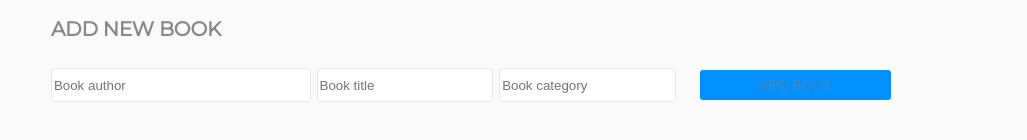
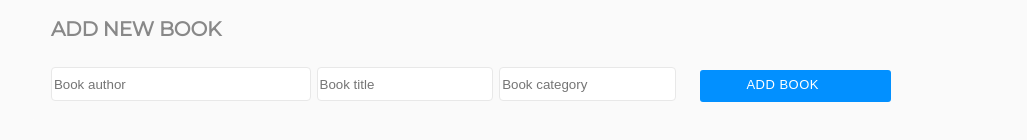
Before and after one commit to edahigure/bookstore, a React (Create React App) app: page /books in a window 1280 px wide. Shown: the part 2406-2546 px from the top of the page, without its empty margins (118-1145 px from the left). Built offline with nearby package versions, Linux system fonts and the light colour scheme; no server answers.

Commit message:
Do changes for review 1

```diff
--- a/package.json
+++ b/package.json
@@ -13,7 +13,7 @@
     "react": "^18.2.0",
     "react-dom": "^18.2.0",
     "react-redux": "^8.0.5",
-    "react-router-dom": "^6.8.1",
+    "react-router-dom": "^6.9.0",
     "react-scripts": "5.0.1",
     "redux-thunk": "^2.4.2",
     "uuidv4": "^6.2.13",
--- a/src/App.css
+++ b/src/App.css
@@ -224,20 +224,6 @@ button {
   background-color: #fff;
 }
 
-button:hover,
-button:focus {
-  background: #fff;
-}
-
-button:focus {
-  outline: 1px solid #fff;
-  outline-offset: -4px;
-}
-
-button:active {
-  transform: scale(0.99);
-}
-
 .Rectangle-3 {
   width: 5.625%;
   height: 5.62%;
@@ -421,3 +407,17 @@ button:active {
   border-radius: 3px;
   background-color: var(--azure);
 }
+
+.add-book {
+  width: 8.938rem;
+  height: 1.125rem;
+  font-family: RobotoSlab, sans-serif;
+  font-size: 0.813rem;
+  font-weight: 300;
+  font-stretch: normal;
+  font-style: normal;
+  line-height: normal;
+  letter-spacing: 0.5px;
+  text-align: center;
+  color: #fff;
+}
--- a/src/App.js
+++ b/src/App.js
@@ -1,5 +1,5 @@
 import './App.css';
-import { Link, Route, Routes } from 'react-router-dom';
+import { NavLink, Route, Routes } from 'react-router-dom';
 import Books from './pages/Books';
 import Categories from './pages/Categories';
 
@@ -15,8 +15,8 @@ function App() {
             </div>
 
             <ul className="list-1">
-              <li><Link to="/books" className="li-item">BOOKS</Link></li>
-              <li><Link to="/categories" className="li-item li-item-2">CATEGORIES</Link></li>
+              <li><NavLink to="/books" className="li-item">BOOKS</NavLink></li>
+              <li><NavLink to="/categories" className="li-item li-item-2">CATEGORIES</NavLink></li>
             </ul>
           </nav>
 
--- a/src/pages/Books.js
+++ b/src/pages/Books.js
@@ -103,7 +103,10 @@ export default function Books() {
               }));
             }}
           >
-            ADD BOOK
+            <div className="add-book">
+              ADD BOOK
+            </div>
+
           </button>
         </div>
 
```
Also changed, not shown: 2 other files (tests, documents, lock files or other folders).
